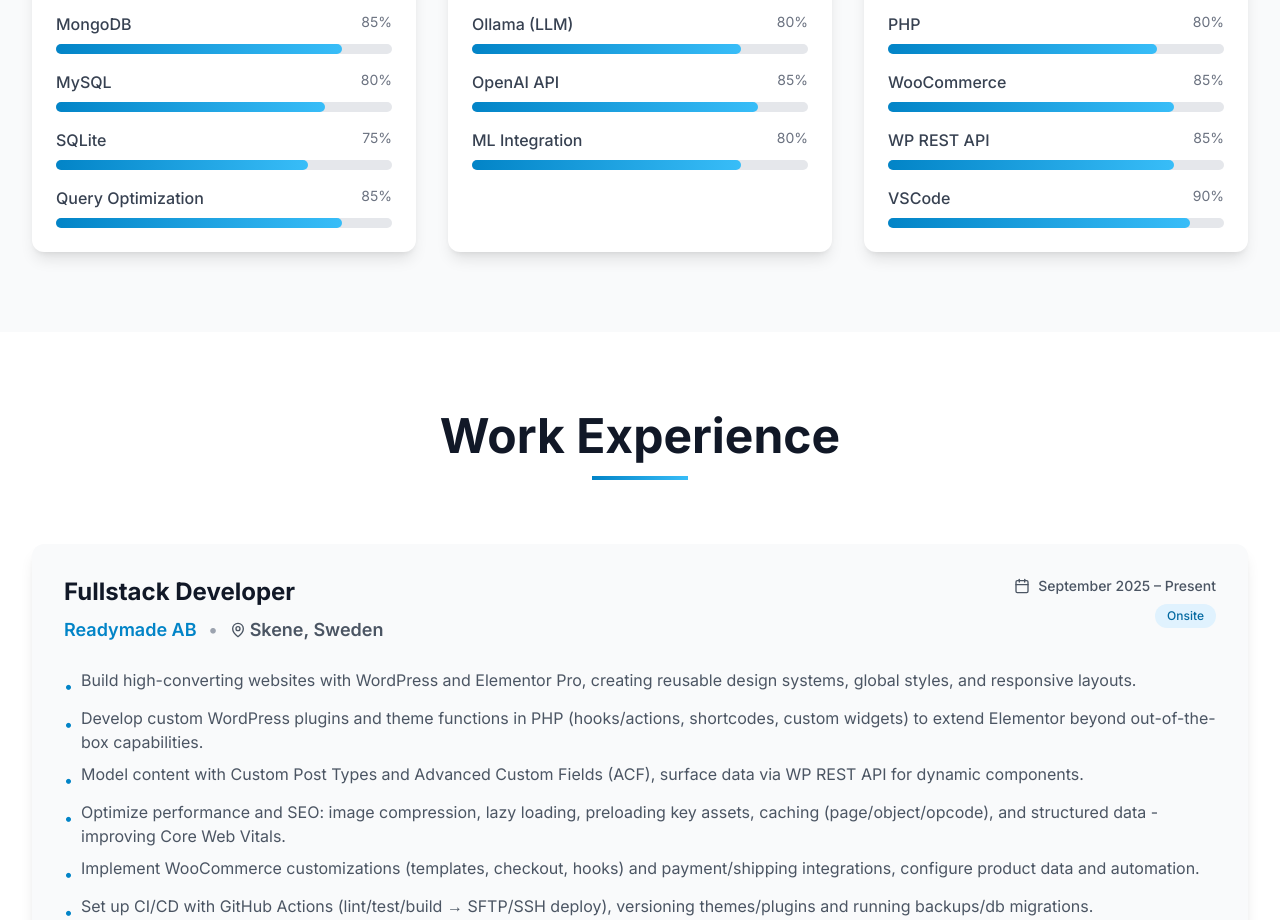
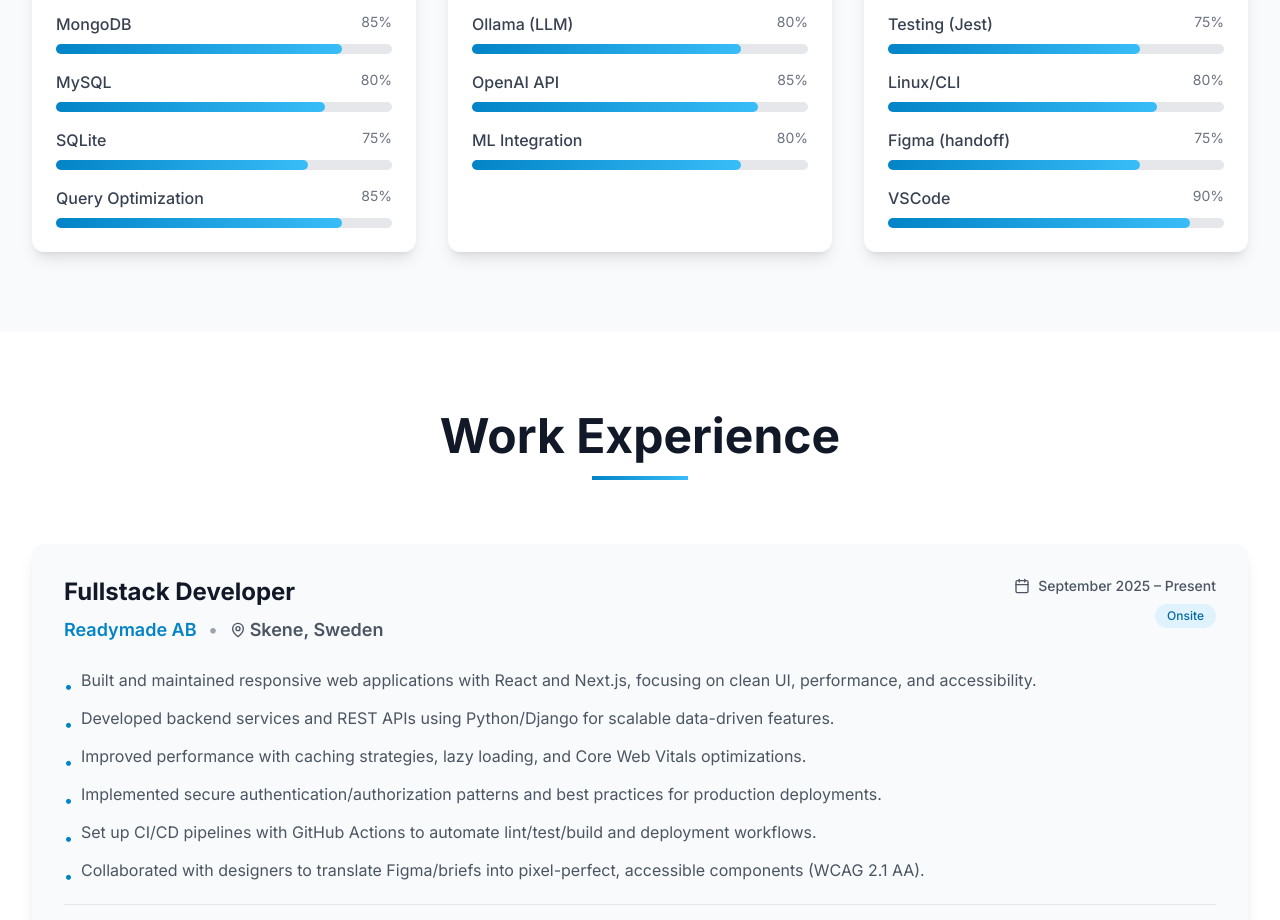
Before and after one commit to JithinJohn-vj/Portfolio, a Next.js app: page / in a window 1280 px wide. Shown: the part 2340-3260 px from the top of the page. Built offline with nearby package versions, Linux system fonts and the light colour scheme.

Commit message:
Remove WordPress from CV; emphasize Python/Django/React/Next.js

```diff
--- a/components/Experience.tsx
+++ b/components/Experience.tsx
@@ -11,15 +11,14 @@ const experiences = [
     period: 'September 2025 – Present',
     type: 'Onsite',
     description: [
-      'Build high-converting websites with WordPress and Elementor Pro, creating reusable design systems, global styles, and responsive layouts.',
-      'Develop custom WordPress plugins and theme functions in PHP (hooks/actions, shortcodes, custom widgets) to extend Elementor beyond out-of-the-box capabilities.',
-      'Model content with Custom Post Types and Advanced Custom Fields (ACF), surface data via WP REST API for dynamic components.',
-      'Optimize performance and SEO: image compression, lazy loading, preloading key assets, caching (page/object/opcode), and structured data - improving Core Web Vitals.',
-      'Implement WooCommerce customizations (templates, checkout, hooks) and payment/shipping integrations, configure product data and automation.',
-      'Set up CI/CD with GitHub Actions (lint/test/build → SFTP/SSH deploy), versioning themes/plugins and running backups/db migrations.',
-      'Collaborate with designers to translate Figma/briefs into pixel-perfect Elementor components with accessibility (WCAG 2.1 AA) in mind.',
+      'Built and maintained responsive web applications with React and Next.js, focusing on clean UI, performance, and accessibility.',
+      'Developed backend services and REST APIs using Python/Django for scalable data-driven features.',
+      'Improved performance with caching strategies, lazy loading, and Core Web Vitals optimizations.',
+      'Implemented secure authentication/authorization patterns and best practices for production deployments.',
+      'Set up CI/CD pipelines with GitHub Actions to automate lint/test/build and deployment workflows.',
+      'Collaborated with designers to translate Figma/briefs into pixel-perfect, accessible components (WCAG 2.1 AA).',
     ],
-    technologies: ['WordPress', 'Elementor Pro', 'PHP', 'JavaScript (ES6)', 'jQuery', 'WooCommerce', 'ACF', 'WP REST API', 'MySQL', 'Nginx/Apache', 'Git', 'GitHub Actions', 'Docker', 'CSS/SASS'],
+    technologies: ['Python', 'Django', 'React', 'Next.js', 'TypeScript', 'JavaScript', 'PostgreSQL', 'Docker', 'Git', 'GitHub Actions', 'CI/CD'],
   },
   {
     company: 'LymData Labs Pvt. Ltd.',
--- a/components/Skills.tsx
+++ b/components/Skills.tsx
@@ -12,7 +12,7 @@ const skillCategories = [
       { name: 'JavaScript', level: 90 },
       { name: 'Tailwind CSS', level: 90 },
       { name: 'ShadCN UI', level: 85 },
-      { name: 'WordPress + Elementor', level: 85 },
+      { name: 'Responsive UI', level: 90 },
     ],
   },
   {
@@ -62,9 +62,9 @@ const skillCategories = [
     title: 'Tools & Others',
     skills: [
       { name: 'Git/GitHub', level: 90 },
-      { name: 'PHP', level: 80 },
-      { name: 'WooCommerce', level: 85 },
-      { name: 'WP REST API', level: 85 },
+      { name: 'Testing (Jest)', level: 75 },
+      { name: 'Linux/CLI', level: 80 },
+      { name: 'Figma (handoff)', level: 75 },
       { name: 'VSCode', level: 90 },
     ],
   },
```
